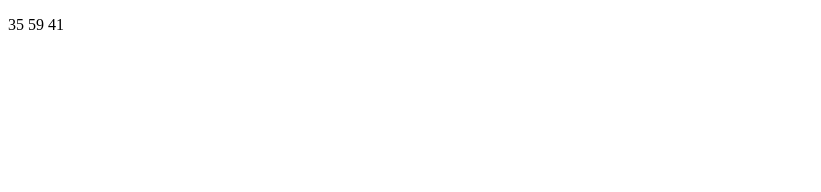
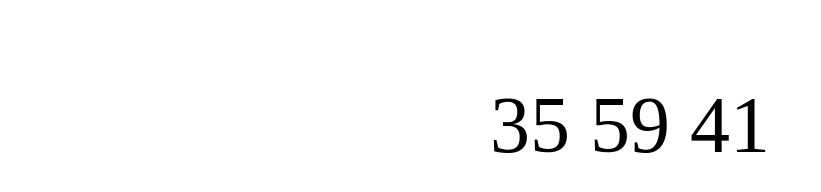
Before and after one commit to 8fish8bait/8fish8bait.github.io, a plain HTML site: page index.html in a window 1280 px wide. Shown: the whole page, without its empty margins (0-821 px from the left). Drawn offline with Linux system fonts and the light colour scheme.

Commit message:
Ändrade allt

```diff
--- a/Timer.js
+++ /dev/null
@@ -1,18 +0,0 @@
-var tid = new Date("Dec 25 2023 09:00:00").getTime();
-
-var DennaTid;
-
-setInterval(function () {DennaTid = new Date().getTime()
-    var tidKvar = Math.floor((tid - DennaTid)/1000);
-
-    var sekunder = Math.floor(tidKvar % 60);
-
-    var minuter = Math.floor(tidKvar / 60);
-
-    var timmar = Math.floor(minuter / 60);
-
-    var minuter = Math.floor(minuter % 60);
-
-    document.getElementById("timer").innerHTML = timmar + " " + minuter + " " + sekunder;
-
-}, 1000);
--- a/index.html
+++ b/index.html
@@ -4,12 +4,12 @@
     <meta charset="UTF-8">
     <meta name="viewport" content="width=device-width, initial-scale=1.0">
     <title>Document</title>
+    <link rel="stylesheet" href="styles.css">
 </head>
 <body>
-
+    <div class="time">
     <p id="timer"></p>
-
-
-    <script src="Timer.js"></script>
+    </div>
+    <script src="script.js"></script>
 </body>
 </html>
--- /dev/null
+++ b/script.js
@@ -0,0 +1,14 @@
+var time = new Date("December 25, 2023 09:00:00").getTime();
+
+setInterval(function seconds() {
+    var timeNow = new Date().getTime();
+
+    var timer = Math.floor((time - timeNow) / 1000);
+
+    var seconds = Math.floor(timer % 60);
+    var minutes = Math.floor(timer / 60);
+    var hours = Math.floor(minutes / 60);
+    var minutes = Math.floor(minutes % 60);
+
+    document.getElementById("timer").innerHTML = hours + " " + minutes + " " + seconds;
+}, 1000 )
--- /dev/null
+++ b/styles.css
@@ -0,0 +1,5 @@
+.time{
+    width: 300px;
+    margin: auto;
+    font-size: 500%;
+}
```
